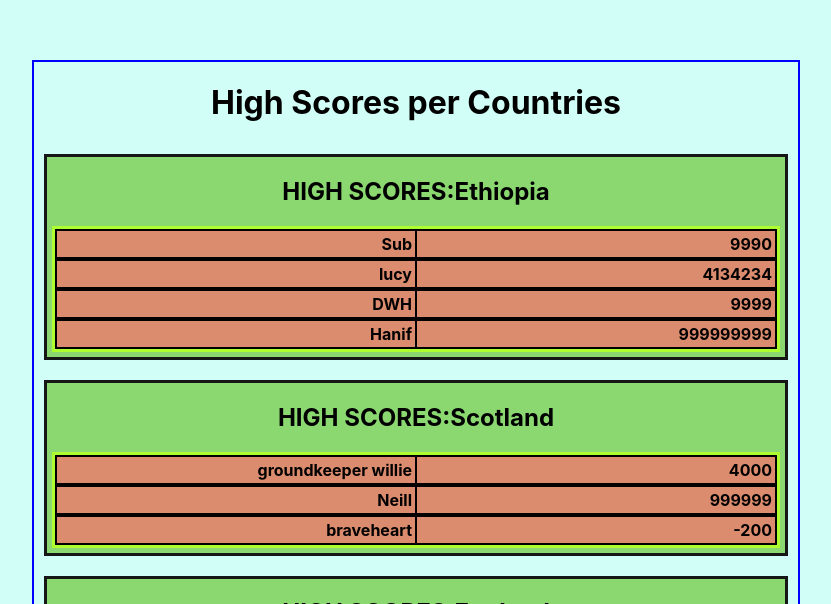
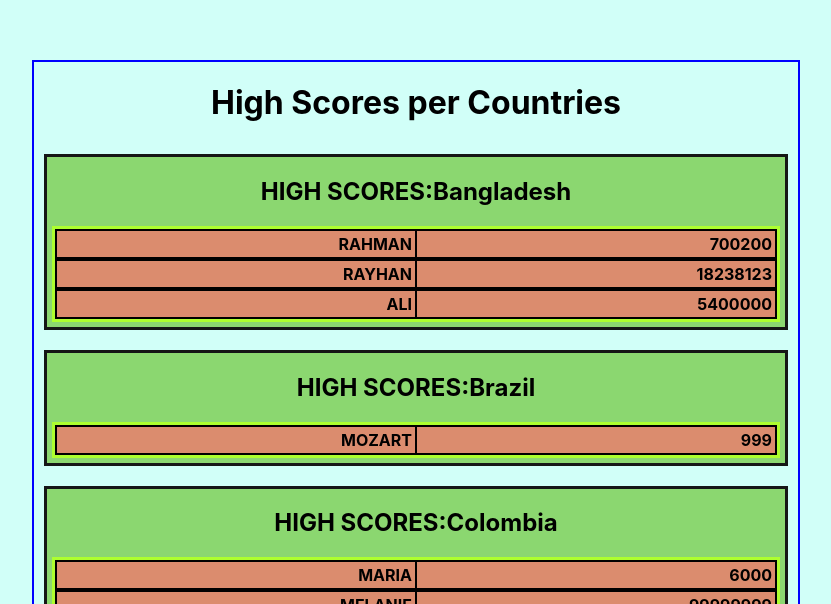
Before and after one commit to ISTANBULBEKLE/high-score-react, a React (Create React App) app: page / in a window 1280 px wide. Shown: the part 196-800 px from the top of the page, without its empty margins (224-1055 px from the left). Built offline with nearby package versions, Linux system fonts and the light colour scheme.

Commit message:
sorting added

```diff
--- a/src/App.js
+++ b/src/App.js
@@ -4,10 +4,16 @@ import allCountryScores from "./data/allCountryScores";
 import CountryTable from "./CountryTable";
 
 function App() {
+
+  const orderedArr = allCountryScores.sort((a, b) =>
+    a.name < b.name ? -1 : a.name > b.name ? 1 : 0
+  );
+  const numericSorted = orderedArr.sort((a, b) => a.scores.s < b.scores.s ? -1 : a.scores.s > b.scores.s ? 1 : 0 );
+
   return (
     <div className="App">
       <h1 className="country-name">High Scores per Countries</h1>
-      {allCountryScores.map((country) => (
+      {numericSorted.map((country) => (
         <CountryTable
           countryName={country.name}
           countryScores={country.scores}
--- a/src/TableLine.jsx
+++ b/src/TableLine.jsx
@@ -3,7 +3,7 @@ import React from "react";
 const TableLine = ({ name, score }) => {
   return (
     <tr className="row">
-      <td className="row-element">{name} </td>
+      <td className="row-element">{name.toUpperCase()} </td>
       <td className="row-element">{score}</td>
     </tr>
   );
```
